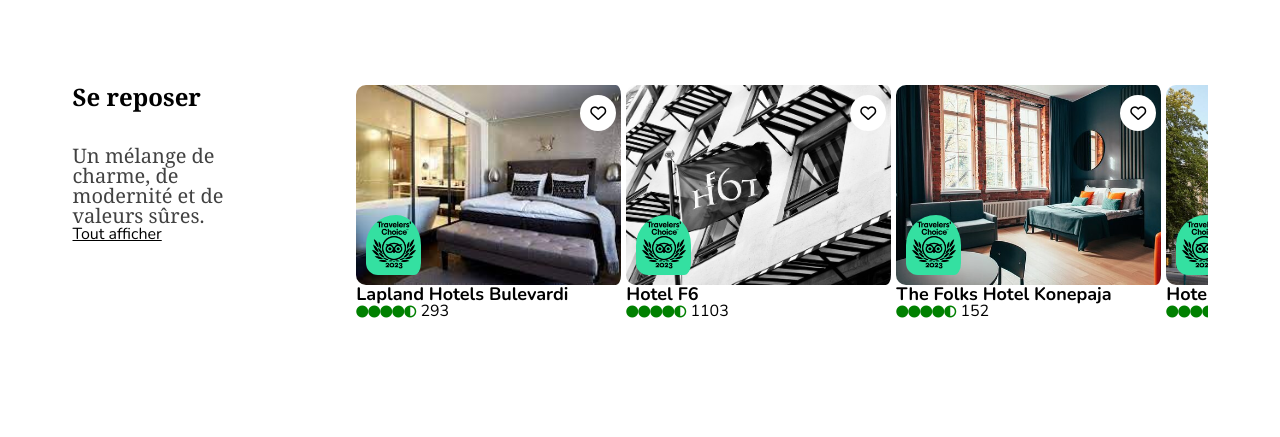
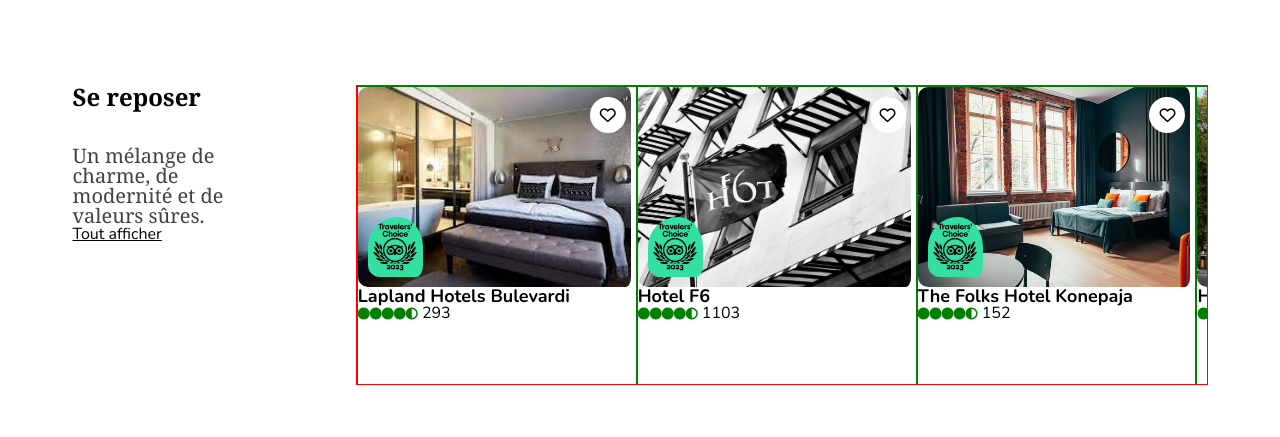
Before and after one commit to MrNathaniel/Tripadvisor-v2, a plain HTML site: page index.html in a window 1280 px wide. Shown: the part 1547-1984 px from the top of the page. Drawn offline with nearby package versions, Linux system fonts and the light colour scheme.

Commit message:
ça dépasse toujours

```diff
--- a/CSS/style.css
+++ b/CSS/style.css
@@ -308,7 +308,7 @@ h3 {
 }
 
 .have-fun-pics {
-  width: calc((100% - 10px / 3));
+  width: calc((100% - 10px) / 3);
 }
 
 .have-fun img {
@@ -368,7 +368,8 @@ h3 {
   height: 100%;
   overflow-x: hidden;
   overflow: scroll;
-  width: calc((100% / 3));
+  /* width: 100%; */
+  border: 1px solid red;
 }
 
 .rest-pics-relativ {
@@ -376,7 +377,9 @@ h3 {
   display: flex;
   flex-direction: column;
   height: 300px;
+  width: calc((100% - 10px) / 3);
 
+  border: 1px solid green;
   flex-shrink: 0;
 }
 
@@ -388,7 +391,7 @@ h3 {
 
 .rest-pics-relativ img {
   height: 200px;
-  width: 270px;
+  width: 100%;
   border-radius: 10px;
   padding-right: 5px;
   object-fit: cover;
```
